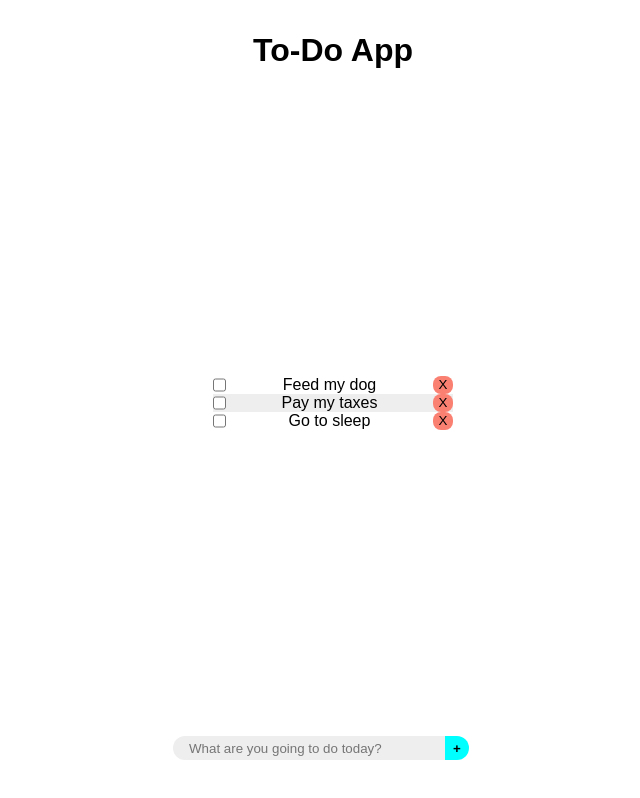
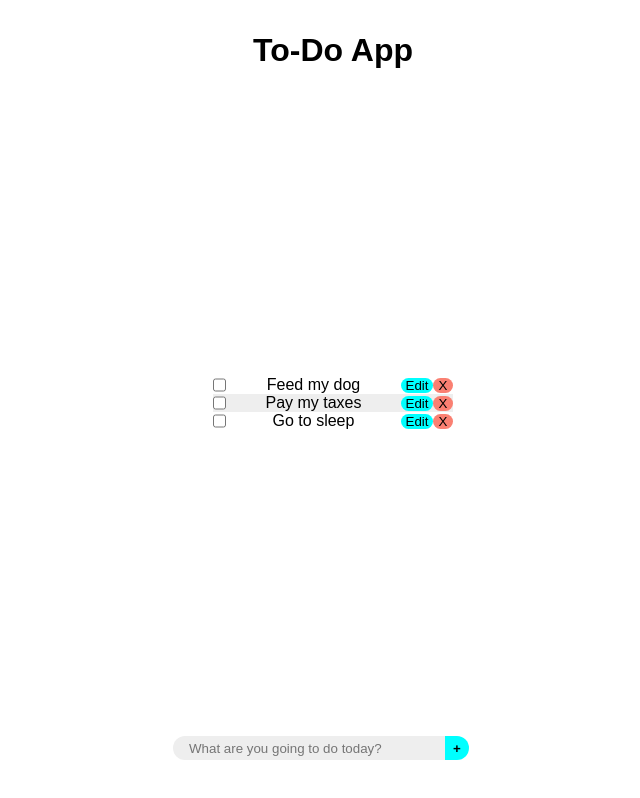
Before and after one commit to Oganov2001/todo-react, a React (Create React App) app: page / in a window 1280 px wide. Shown: the whole page, without its empty margins (307-947 px from the left). Built offline with nearby package versions, Linux system fonts and the light colour scheme.

Commit message:
Added the ability to edit tasks

```diff
--- a/src/App.css
+++ b/src/App.css
@@ -43,10 +43,17 @@ header {
   background-color: #eee;
 }
 
-.todo button {
+.delete-button {
   border: none;
   background-color: salmon;
   width: 1.25rem;
+  border-radius: 0.5rem;
+}
+
+.edit-button {
+  border: none;
+  background-color: aqua;
+  width: 2rem;
   border-radius: 0.5rem;
 }
 
--- a/src/App.js
+++ b/src/App.js
@@ -48,6 +48,14 @@ function App() {
     }
   };
 
+  const editTask = (taskId, editedTask) => {
+    const newTaskList = [ ...taskList ];
+
+    newTaskList.filter(el => el.id === taskId)[0].task = editedTask;
+
+    setTaskList(newTaskList);
+  };
+
   const handleInput = (e) => {
     setTaskInput(e.target.value);
   };
@@ -55,7 +63,7 @@ function App() {
   return (
     <div className="app">
       <Header></Header>
-      <ToDoList list={taskList} deleteFunc={deleteTask}></ToDoList>
+      <ToDoList list={taskList} deleteFunc={deleteTask} editFunc={editTask}></ToDoList>
       <ToDoCreate input={taskInput} inputFunc={handleInput} createFunc={createTask}></ToDoCreate>
     </div>
   );
--- a/src/components/ToDo.jsx
+++ b/src/components/ToDo.jsx
@@ -1,9 +1,36 @@
+import { useState } from "react";
+
 const ToDo = (props) => {
+    const [ editMode, setEditMode ] = useState(false);
+    const [ input, setInput ] = useState(props.children);
+
+    const onEditClick = (e) => {
+        setEditMode(!editMode)
+    }
+
+    const handleChange = (e) => {
+        setInput(e.target.value);
+    };
+
+    const edit = () => {
+        setEditMode(false);
+        props.handleEdit(props.id, input);
+    };
+
     return (
         <li className="todo">
-            <input type="checkbox"></input>
-            <p>{props.children}</p>
-            <button onClick={e => props.handleDelete(props.id)}>X</button>
+            <input type="checkbox" name="task-check"></input>
+            {
+                editMode
+                ?
+                <input type="text" name="todo-edit" onBlur={edit} defaultValue={input} onChange={e => handleChange(e)}></input>
+                :
+                <p>{input}</p>
+            }
+            <div className="buttons-area">
+                <button className="edit-button" onClick={e => onEditClick(e)}>Edit</button>
+                <button className="delete-button" onClick={e => props.handleDelete(props.id)}>X</button>
+            </div>
         </li>
     );
 };
--- a/src/components/ToDoCreate.jsx
+++ b/src/components/ToDoCreate.jsx
@@ -1,8 +1,8 @@
 const ToDoCreate = (props) => {
 
     return (
-        <form className="create-todo" onSubmit={e => props.createFunc(e, props.input)}>
-            <input type="text" placeholder="What are you going to do today?" value={props.input} onChange={e => props.inputFunc(e)}></input>
+        <form className="create-todo" name="create-todo" onSubmit={e => props.createFunc(e, props.input)}>
+            <input type="text" name="input-field" placeholder="What are you going to do today?" value={props.input} onChange={e => props.inputFunc(e)}></input>
             <button>+</button>
         </form>
     );
--- a/src/components/ToDoList.jsx
+++ b/src/components/ToDoList.jsx
@@ -1,9 +1,9 @@
 import ToDo from "./ToDo";
 
-const ToDoList = ({ list, deleteFunc }) => {
+const ToDoList = ({ list, deleteFunc, editFunc }) => {
     return (
         <ul className="todo-list">
-            {list.map(el => <ToDo id={el.id} key={el.id} handleDelete={deleteFunc}>{el.task}</ToDo>)}
+            {list.map(el => <ToDo id={el.id} key={el.id} handleDelete={deleteFunc} handleEdit={editFunc}>{el.task}</ToDo>)}
         </ul>
     );
 };
```
